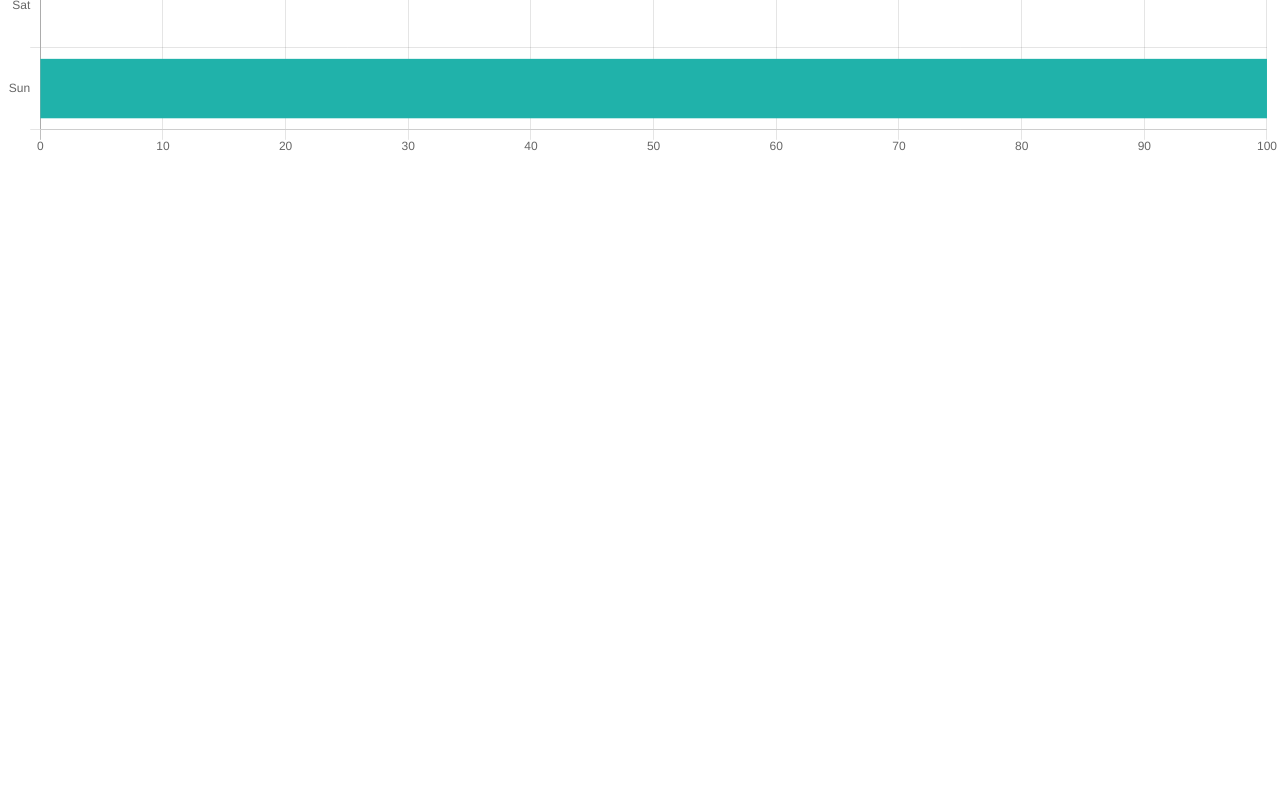
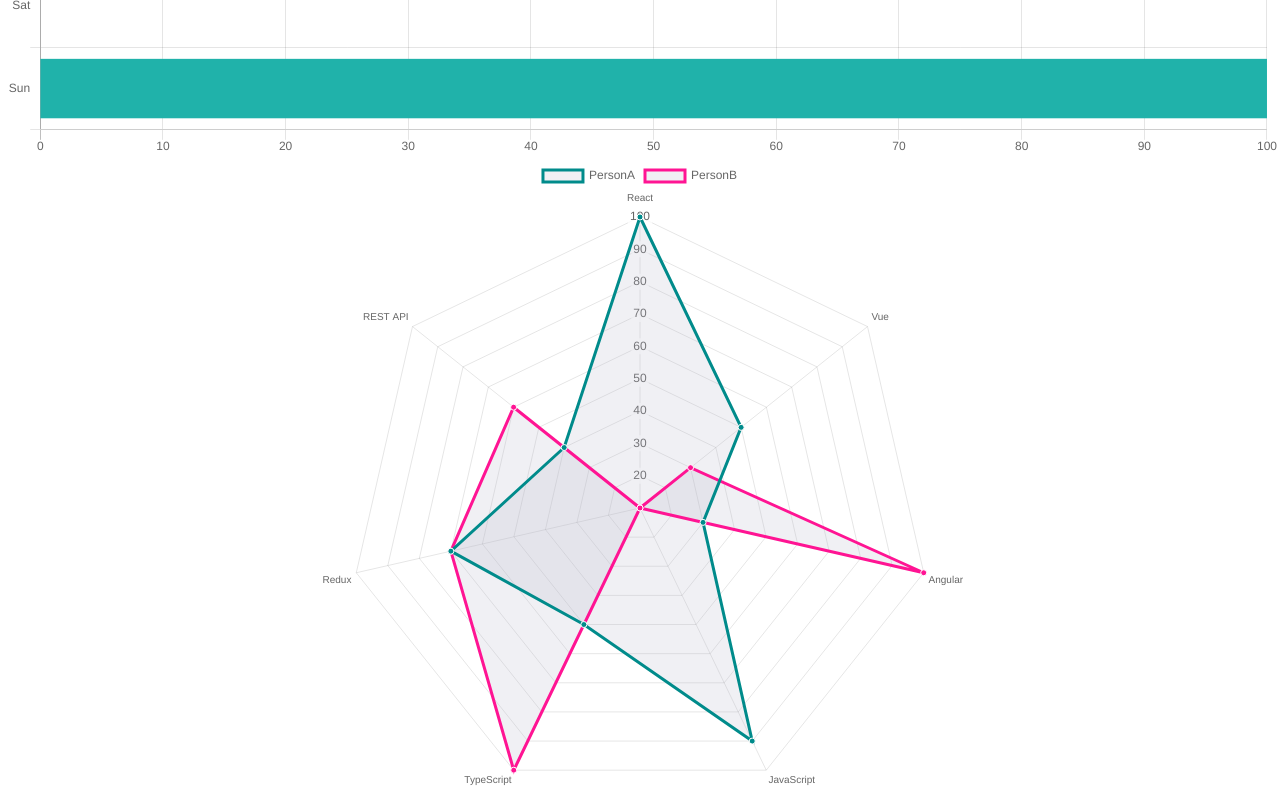
Before and after one commit to shodayuki/LineChart, a React (Create React App) app: page / in a window 1280 px wide. Shown: the part 3040-3840 px from the top of the page. Before the commit the page ends 3200 px from the top, so only its background shows below. Built offline with nearby package versions, Linux system fonts and the light colour scheme.

Commit message:
Radar Chart作成

```diff
--- a/src/App.tsx
+++ b/src/App.tsx
@@ -3,6 +3,7 @@
 import LinePlot from "./components/LinePlot";
 import PiePlot from "./components/PiePlot";
 import BarPlot from './components/BarPlot';
+import RadarPlot from './components/RadarPlot';
 
 function App() {
   return (
@@ -10,6 +11,7 @@
       <LinePlot />
       <PiePlot />
       <BarPlot />
+      <RadarPlot />
     </div>
   );
 }
--- /dev/null
+++ b/src/components/RadarPlot.tsx
@@ -0,0 +1,42 @@
+import React from 'react';
+import { Radar } from "react-chartjs-2";
+
+const data = {
+  labels: [
+    "React",
+    "Vue",
+    "Angular",
+    "JavaScript",
+    "TypeScript",
+    "Redux",
+    "REST API",
+  ],
+  datasets: [
+    {
+      label: "PersonA",
+      backgroundColor: "rgba(179,181,198,0.2)",
+      borderColor: "#008b8b",
+      pointBackgroundColor: "#008b8b",
+      pointBorderColor: "#fff",
+      data: [100, 50, 30, 90, 50, 70, 40],
+    },
+    {
+      label: "PersonB",
+      backgroundColor: "rgba(179,181,198,0.2)",
+      borderColor: "#ff1493",
+      pointBackgroundColor: "#ff1493",
+      pointBorderColor: "#fff",
+      data: [10, 30, 100, 10, 100, 70, 60],
+    },
+  ],
+};
+
+const RadarPlot: React.FC = () => {
+  return (
+    <div>
+      <Radar data={data} />
+    </div>
+  )
+};
+
+export default RadarPlot;
```
